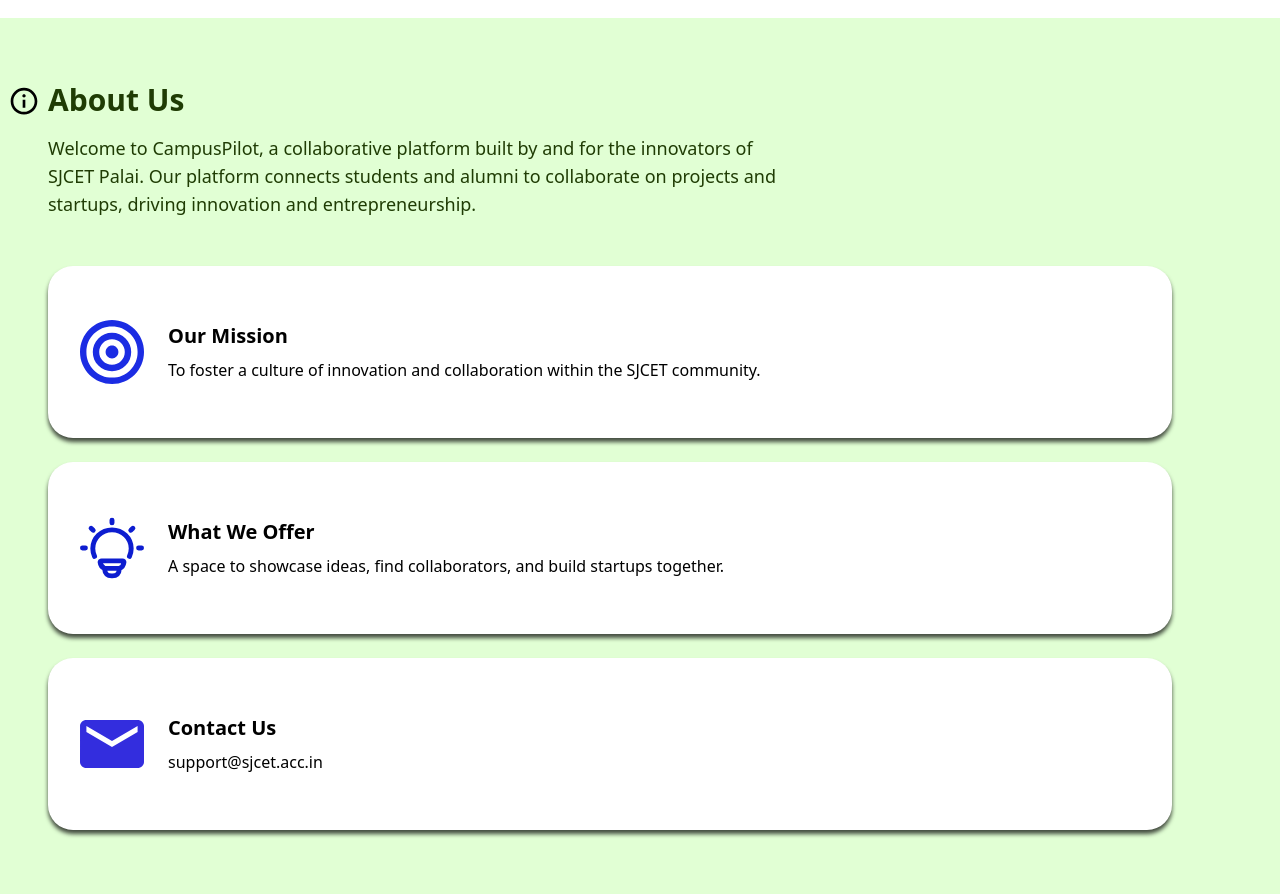
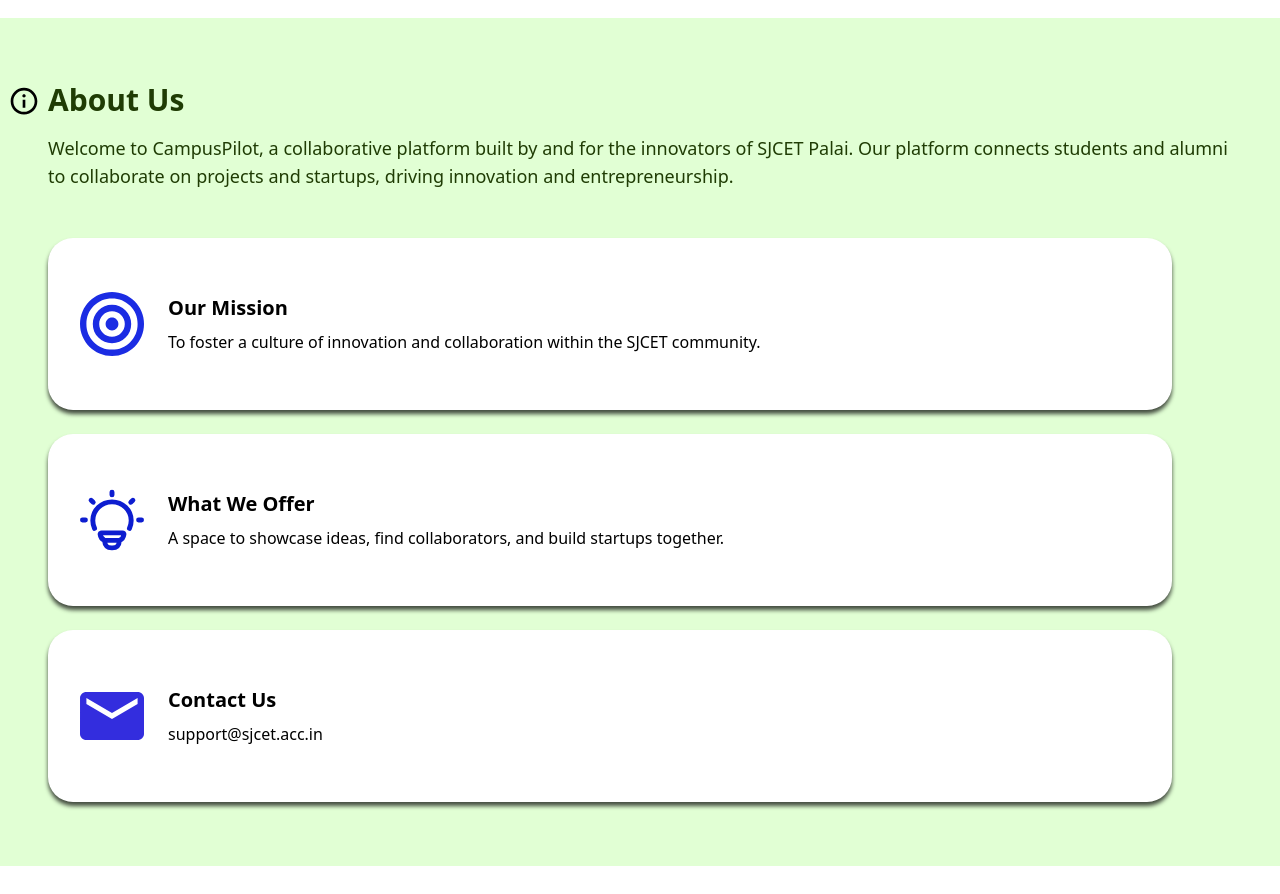
Before and after one commit to christinawdc/Launchpad-SJCET, a React (Vite) app in the folder frontend/: page / in a window 1280 px wide. Shown: the part 2660-3554 px from the top of the page. After the commit the page ends 3526 px from the top, so only its background shows below. Built offline with nearby package versions, Linux system fonts and the light colour scheme; a web font is replaced by a local one.

Commit message:
Fixed About Us section

```diff
--- a/frontend/src/pages/Home.jsx
+++ b/frontend/src/pages/Home.jsx
@@ -123,7 +123,7 @@
       </h2>
 
       {/* Description */}
-      <p className="text-lg text-[#1F3C04] max-w-3xl mb-12 pl-8 text-left">
+      <p className="text-lg text-[#1F3C04] max-w-full mb-12 pl-8 pr-8 text-left">
         Welcome to CampusPilot, a collaborative platform built by and for the innovators of SJCET Palai. Our platform connects students and alumni to collaborate on projects and startups, driving innovation and entrepreneurship.
       </p>
 
```
